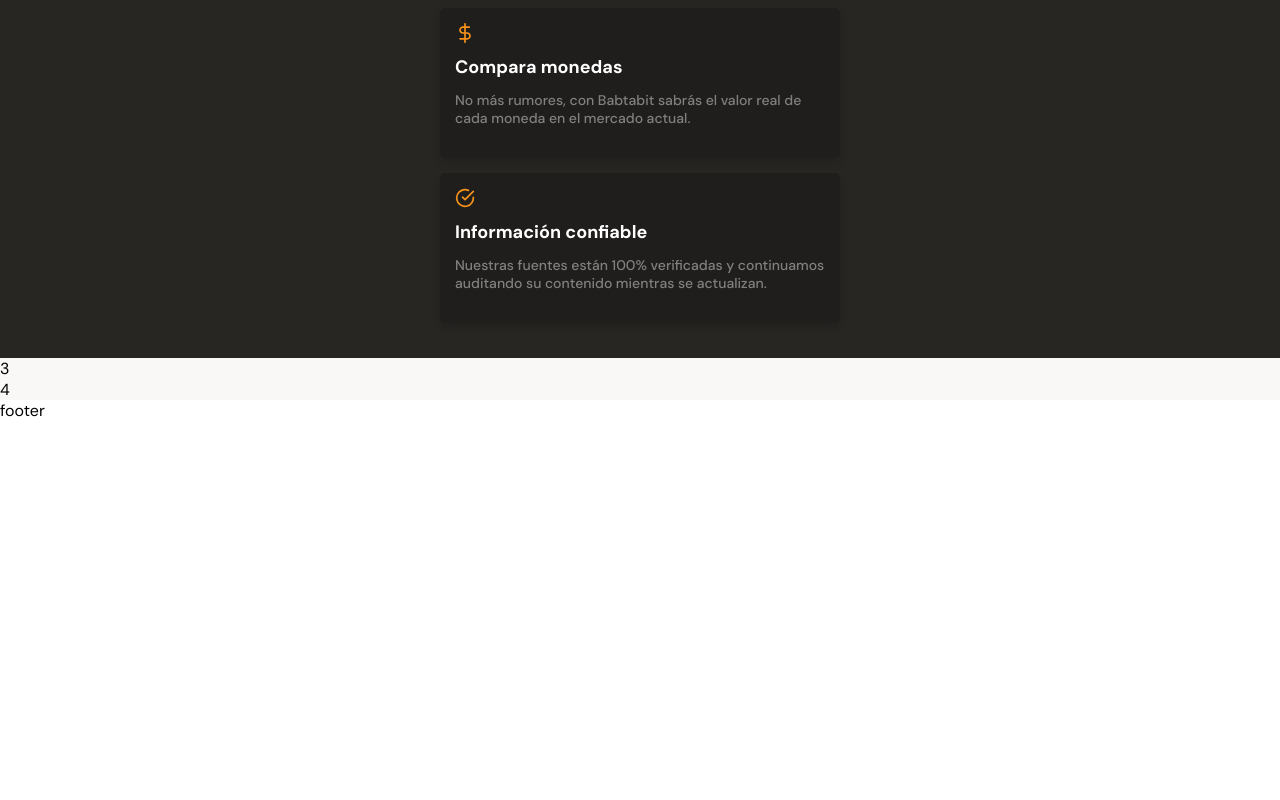
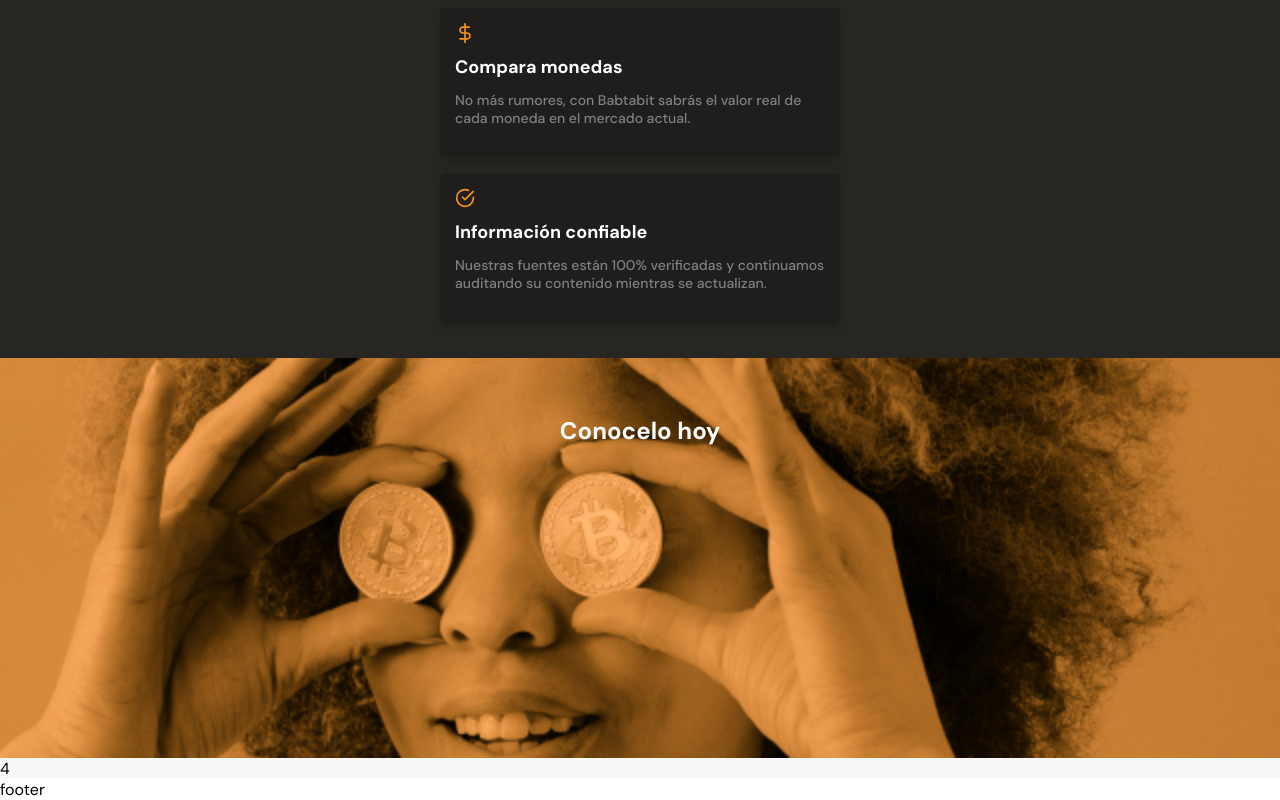
Before and after one commit to magoMercurio/mobile-first, a plain HTML site: page index.html in a window 1280 px wide. Shown: the part 1992-2792 px from the top of the page. Before the commit the page ends 2413 px from the top, so only its background shows below. Drawn offline with Linux system fonts and the light colour scheme.

Commit message:
add section img-orange

```diff
--- a/index.html
+++ b/index.html
@@ -112,7 +112,9 @@
 
             </section>
         </section>
-        <section>3</section>
+        <section class="bitcoin-img-container">
+            <h2>Conocelo hoy</h2>
+        </section>
         <section>4</section>
     </main>
     <footer>
--- a/style.css
+++ b/style.css
@@ -329,7 +329,7 @@ main {
     width: 100%;
     min-width: 288px;
     max-width: 400px;
-    height: 150px;
+    min-height: 150px;
     margin: 15px auto;
     padding: 15px;
     background-color: var(--black);
@@ -395,4 +395,22 @@ main {
     line-height: 1.8rem;
     color: #808080;
 }
+
+.bitcoin-img-container {
+    width: 100%;
+    min-width: 320px;
+    height: 50vh;
+    background-image: url('./assets/img/bitcoinbaby2x.jpg');
+    background-position: center;
+    background-size: cover;
+    background-repeat: no-repeat;
+    text-align: center;
 }
+
+.bitcoin-img-container h2 {
+    padding-top: 60px;
+    font-size: 2.4rem;
+    font-weight: bold;
+    line-height: 2.6rem;
+    color: var(--just-white);
+}
```
